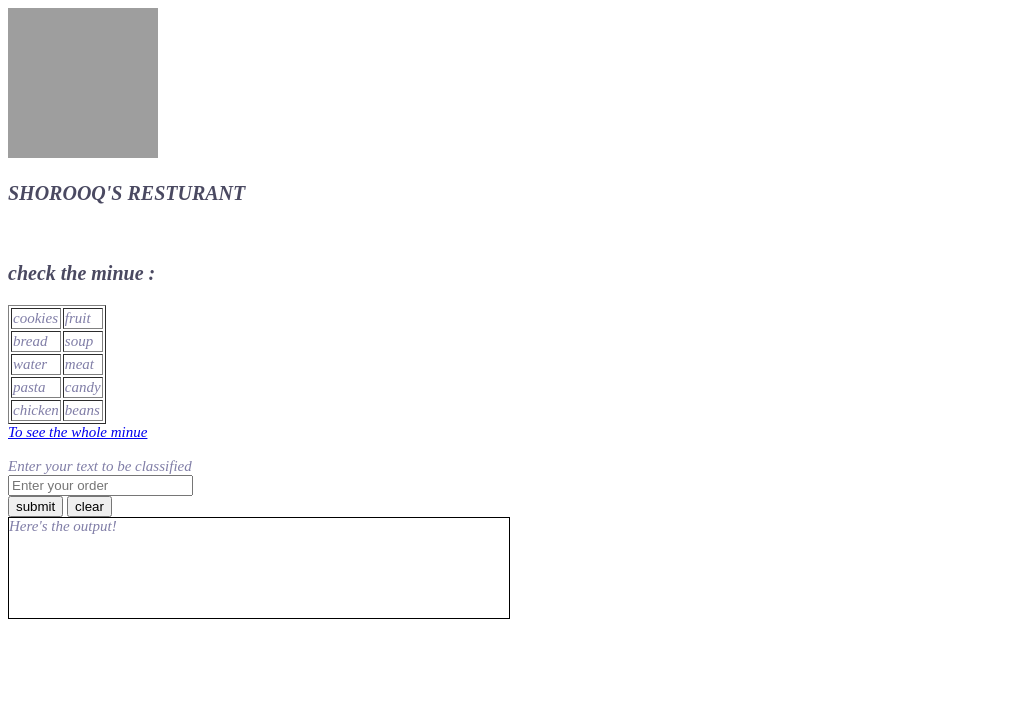
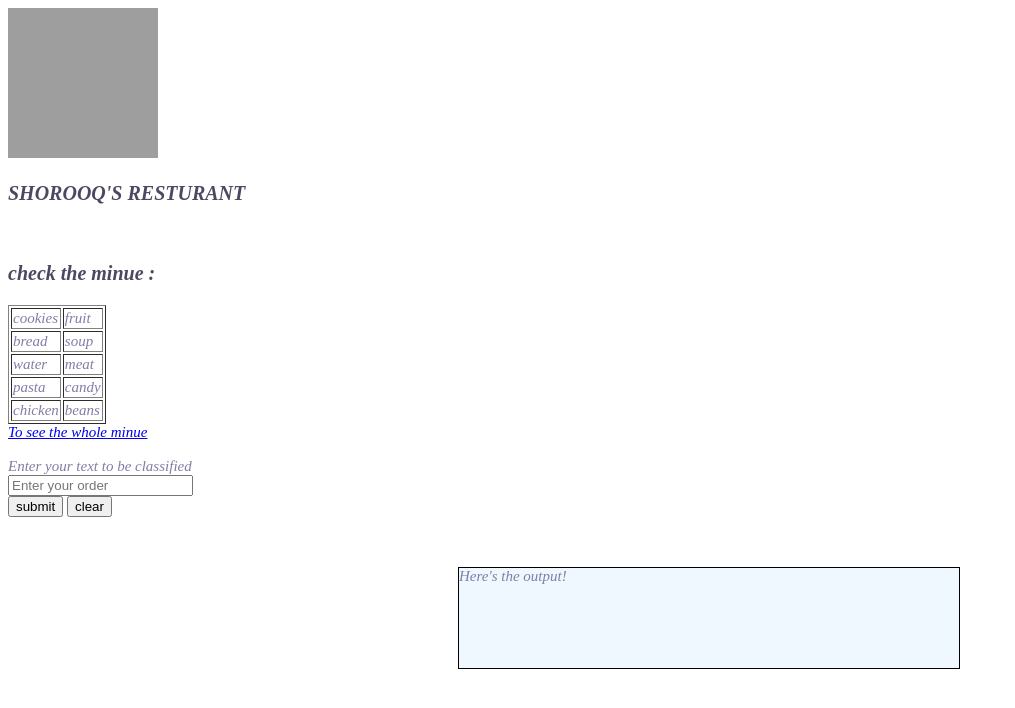
Before and after one commit to shorooqsaad/SE-Workshop2-Task1, a website: page index.html in a window 1280 px wide. Shown: the whole page, without its empty margins (0-1015 px from the left). Drawn offline with Linux system fonts and the light colour scheme; grey boxes are pictures that could not be loaded.

Commit message:
Update Style.css

```diff
--- a/Style.css
+++ b/Style.css
@@ -9,3 +9,11 @@ body{
     font-size: 15px;
     color: rgb(128, 126, 167);
 }
+div
+{
+margin-top: 50px;
+margin-bottom: 100px;
+margin-right: 50px;
+margin-left: 450px;
+background-color: aliceblue;
+}
```
